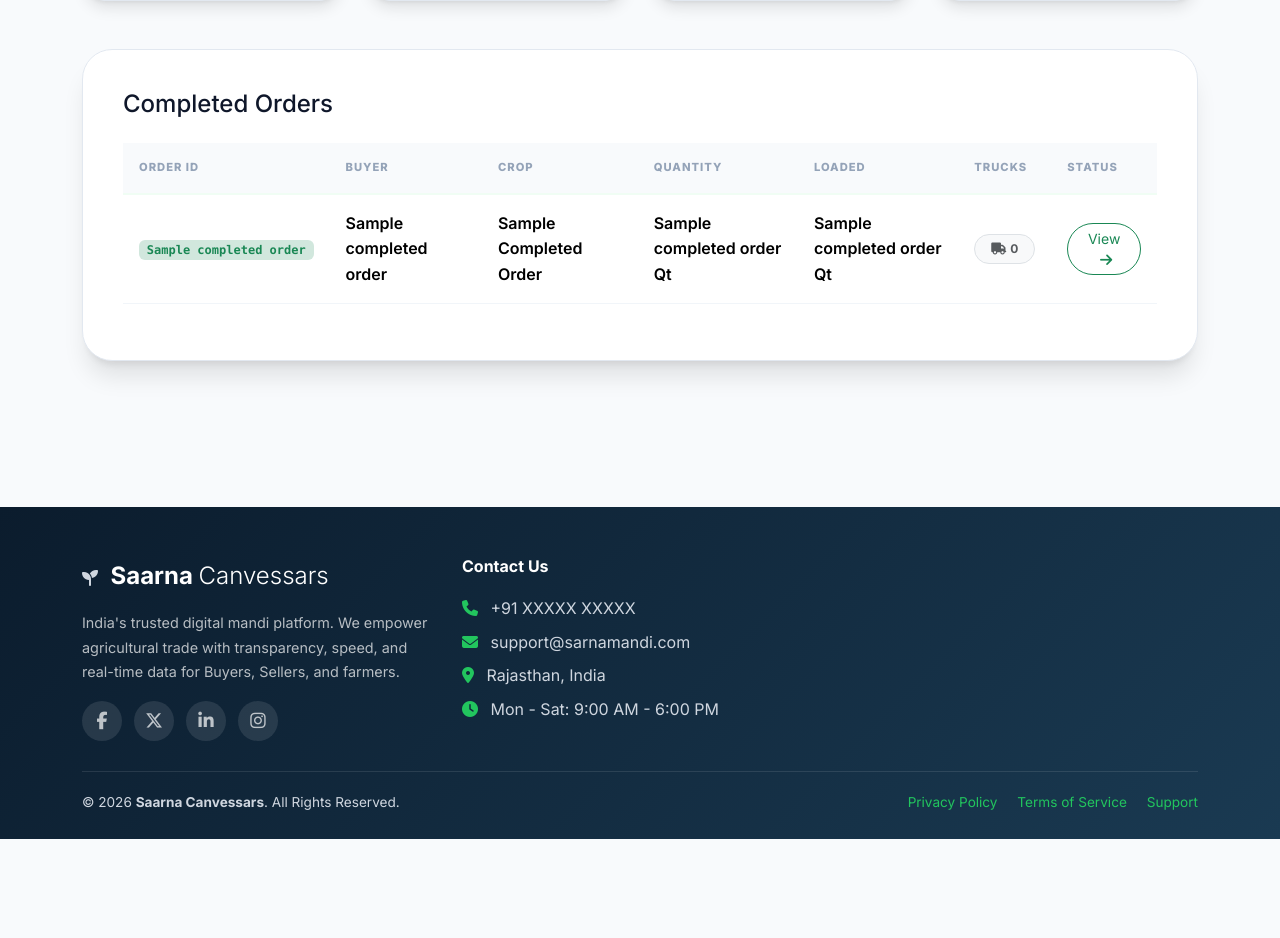
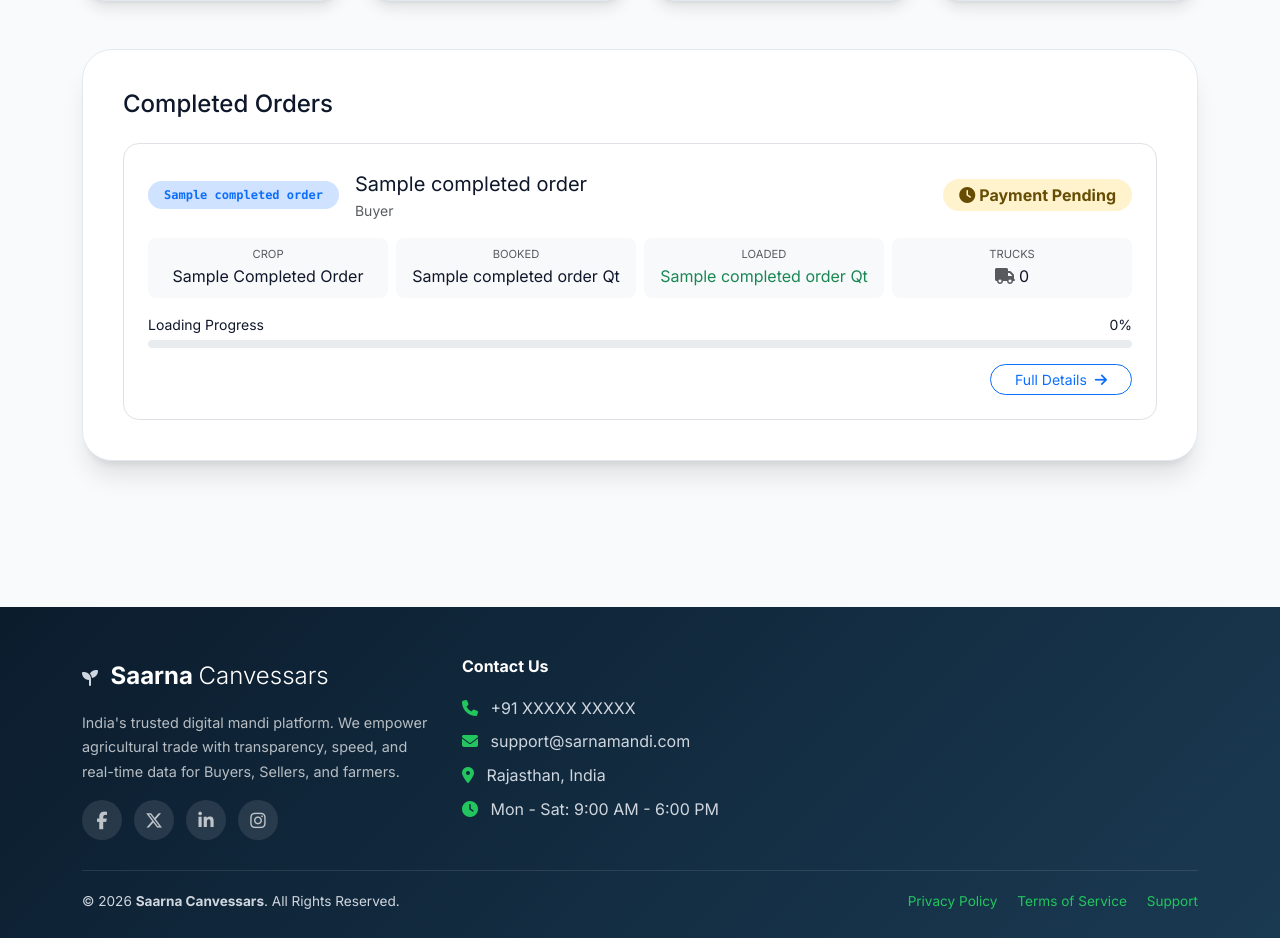
Before and after one commit to Shashank758/Sarna_Broker_Website-2, a Flask app: template templates/miller.html in a window 1280 px wide, after a click on "Completed Orders". Shown: the part 551-1489 px from the top of the page. Before the commit the page ends 1390 px from the top, so only its background shows below. Run offline with Flask 3, Linux system fonts and the light colour scheme; the template is opened without the code that fills it: most values are stand-ins (such as "Sample title", 1, 10 or a date in 2020); some libraries are stand-ins or nearby versions.

Commit message:
Update miller.html

```diff
--- a/templates/miller.html
+++ b/templates/miller.html
@@ -446,43 +446,120 @@
     <div class="tab-pane fade" id="payments" role="tabpanel">
       <h4 class="fw-800 mb-4">Completed Orders</h4>
       {% if completed_orders %}
-      <div class="table-responsive">
-        <table class="table stock-table-modern">
-          <thead>
-            <tr>
-              <th>Order ID</th>
-              <th>Buyer</th>
-              <th>Crop</th>
-              <th>Quantity</th>
-              <th>Loaded</th>
-              <th>Trucks</th>
-              <th>Status</th>
-            </tr>
-          </thead>
-          <tbody>
-            {% for b in completed_orders %}
-            <tr style="cursor: pointer;" onclick="window.location='/miller/order/{{ b[0] }}'">
-              <td><span class="badge bg-success-subtle text-success fw-800 font-monospace">{{ b[10] }}</span></td>
-              <td>
-                <div class="fw-800">{{ b[1] }}</div>
-              </td>
-              <td><span class="text-capitalize fw-700">{{ b[2] }}</span></td>
-              <td>{{ b[3] }} Qt</td>
-              <td>{{ b[7] }} Qt</td>
-              <td>
-                <span class="badge bg-light text-muted fw-800 border px-3 py-2 rounded-pill">
-                  <i class="fa fa-truck me-1"></i>{{ (invoices_map[b[0]]|length) if b[0] in invoices_map else 0 }}
+      <div class="row g-4">
+        {% for b in completed_orders %}
+        <div class="col-12">
+          <div class="bg-white rounded-4 border p-4"
+            style="cursor:pointer; transition: all 0.2s; border-left: 5px solid {{ '#10b981' if b[16] == 'paid' else '#f59e0b' }};"
+            onclick="window.location='/miller/order/{{ b[0] }}'">
+
+            <!-- HEADER: Order ID + Payment Status -->
+            <div class="d-flex flex-wrap justify-content-between align-items-center mb-3 gap-2">
+              <div class="d-flex align-items-center gap-3">
+                <span class="badge bg-primary-subtle text-primary fw-800 font-monospace px-3 py-2 rounded-pill">{{ b[10]
+                  }}</span>
+                <div>
+                  <div class="fw-800 fs-5">{{ b[1] }}</div>
+                  <div class="text-muted small fw-600">Buyer</div>
+                </div>
+              </div>
+              <div>
+                {% if b[16] == 'paid' %}
+                <span class="badge bg-success-subtle text-success fw-800 px-3 py-2 rounded-pill fs-6">
+                  <i class="fa fa-circle-check me-1"></i>Payment Done
                 </span>
-              </td>
-              <td>
-                <a href="/miller/order/{{ b[0] }}" class="btn btn-sm btn-outline-success fw-800 rounded-pill px-3">
-                  View <i class="fa fa-arrow-right ms-1"></i>
-                </a>
-              </td>
-            </tr>
+                {% else %}
+                <span class="badge bg-warning-subtle text-warning-emphasis fw-800 px-3 py-2 rounded-pill fs-6">
+                  <i class="fa fa-clock me-1"></i>Payment Pending
+                </span>
+                {% endif %}
+              </div>
+            </div>
+
+            <!-- TRADE INFO ROW -->
+            <div class="row g-2 mb-3">
+              <div class="col-6 col-md-3">
+                <div class="p-2 bg-light rounded-3 text-center">
+                  <div class="text-muted small fw-600" style="font-size:0.7rem;">CROP</div>
+                  <div class="fw-800 text-capitalize">{{ b[2] }}</div>
+                </div>
+              </div>
+              <div class="col-6 col-md-3">
+                <div class="p-2 bg-light rounded-3 text-center">
+                  <div class="text-muted small fw-600" style="font-size:0.7rem;">BOOKED</div>
+                  <div class="fw-800">{{ b[3] }} Qt</div>
+                </div>
+              </div>
+              <div class="col-6 col-md-3">
+                <div class="p-2 bg-light rounded-3 text-center">
+                  <div class="text-muted small fw-600" style="font-size:0.7rem;">LOADED</div>
+                  <div class="fw-800 text-success">{{ b[7] }} Qt</div>
+                </div>
+              </div>
+              <div class="col-6 col-md-3">
+                <div class="p-2 bg-light rounded-3 text-center">
+                  <div class="text-muted small fw-600" style="font-size:0.7rem;">TRUCKS</div>
+                  <div class="fw-800"><i class="fa fa-truck me-1 text-muted"></i>{{ (invoices_map[b[0]]|length) if b[0]
+                    in invoices_map else 0 }}</div>
+                </div>
+              </div>
+            </div>
+
+            <!-- LOADING PROGRESS BAR -->
+            {% set percent = ((b[7] or 0) / (b[3] or 1) * 100)|round|int %}
+            <div class="d-flex justify-content-between small fw-800 mb-1">
+              <span>Loading Progress</span>
+              <span>{{ percent }}%</span>
+            </div>
+            <div class="progress mb-3" style="height: 8px; border-radius: 8px;">
+              <div class="progress-bar bg-success" style="width: {{ percent }}%"></div>
+            </div>
+
+            <!-- PER-TRUCK QC DETAILS -->
+            {% if b[0] in invoices_map %}
+            <div class="small fw-800 text-muted text-uppercase mb-2" style="font-size:0.65rem;">Truck-wise Details</div>
+            {% for inv in invoices_map[b[0]] %}
+            <div class="p-3 bg-light rounded-3 mb-2">
+              <div class="d-flex flex-wrap justify-content-between align-items-center mb-1">
+                <div class="fw-800">
+                  <i class="fa fa-truck-fast text-primary me-1"></i>{{ inv.truck_number or 'Truck #' ~ loop.index }}
+                </div>
+                <div class="d-flex gap-2 align-items-center">
+                  <span
+                    class="badge bg-{{ 'success' if inv.qc_status == 'verified' else 'secondary' }}-subtle text-{{ 'success' if inv.qc_status == 'verified' else 'secondary' }} fw-800 rounded-pill px-2 py-1"
+                    style="font-size:0.65rem;">
+                    {{ 'QC ✓' if inv.qc_status == 'verified' else 'QC Pending' }}
+                  </span>
+                  {% if inv.payment_status == 'paid' %}
+                  <span class="badge bg-success-subtle text-success fw-800 rounded-pill px-2 py-1"
+                    style="font-size:0.65rem;">Paid ✓</span>
+                  {% else %}
+                  <span class="badge bg-warning-subtle text-warning fw-800 rounded-pill px-2 py-1"
+                    style="font-size:0.65rem;">Unpaid</span>
+                  {% endif %}
+                </div>
+              </div>
+              <div class="d-flex flex-wrap gap-3 small text-muted fw-600 mt-1">
+                <span><strong>Qty:</strong> {{ inv.qty }} Qt</span>
+                {% if inv.qc_weight %}<span><strong>Wt:</strong> {{ inv.qc_weight }} Qt</span>{% endif %}
+                {% if inv.qc_moisture %}<span><strong>Moisture:</strong> {{ inv.qc_moisture }}%</span>{% endif %}
+                {% if inv.qc_freight %}<span><strong>Freight:</strong> ₹{{ inv.qc_freight }}</span>{% endif %}
+                {% if inv.qc_remarks %}<span><strong>Remarks:</strong> {{ inv.qc_remarks }}</span>{% endif %}
+              </div>
+            </div>
             {% endfor %}
-          </tbody>
-        </table>
+            {% endif %}
+
+            <!-- VIEW DETAIL LINK -->
+            <div class="text-end mt-2">
+              <a href="/miller/order/{{ b[0] }}" class="btn btn-sm btn-outline-primary fw-800 rounded-pill px-4"
+                onclick="event.stopPropagation();">
+                Full Details <i class="fa fa-arrow-right ms-1"></i>
+              </a>
+            </div>
+          </div>
+        </div>
+        {% endfor %}
       </div>
       {% else %}
       <div class="text-center py-5">
```
